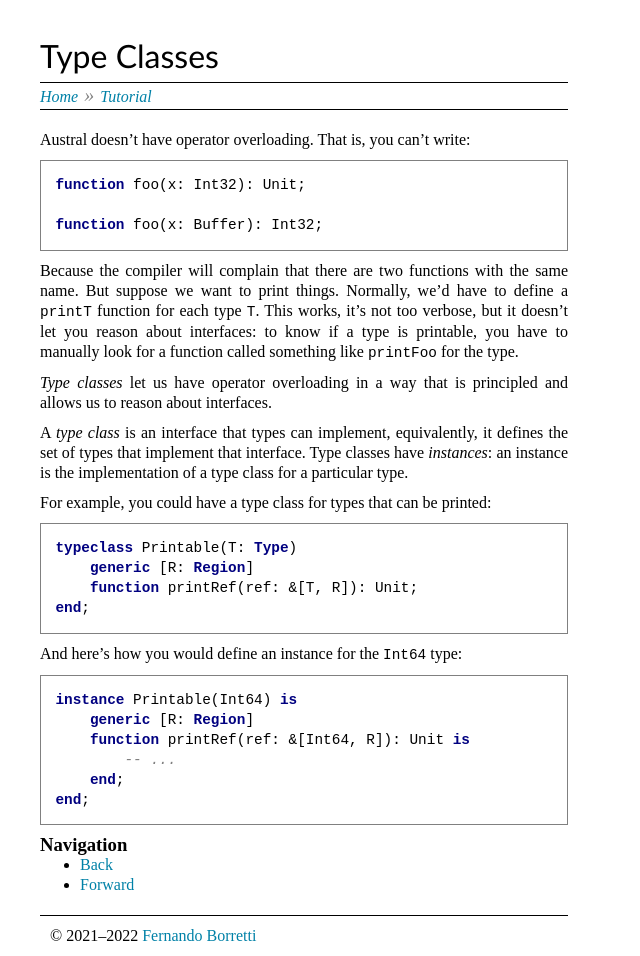
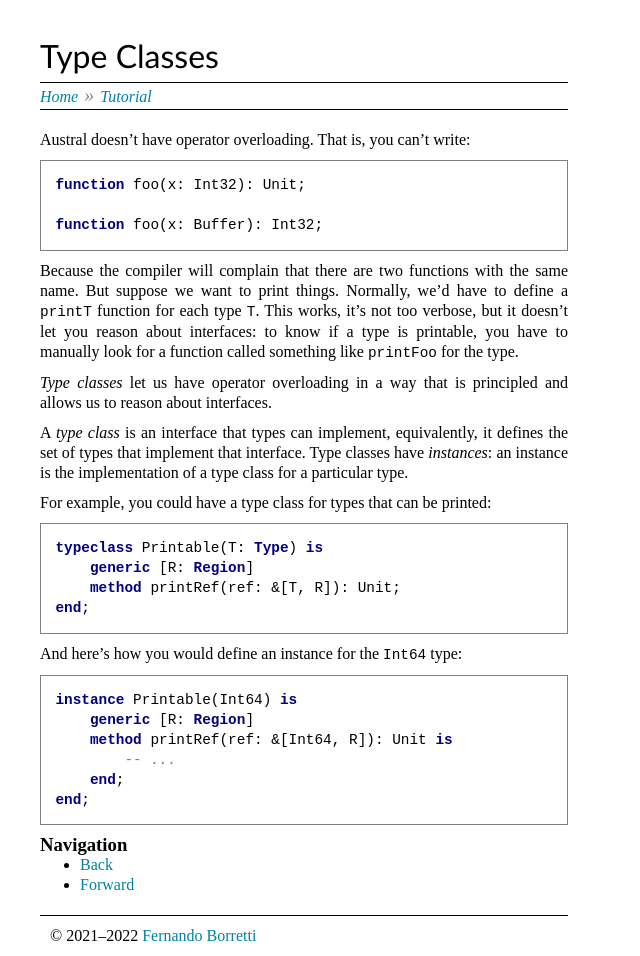
Before and after one commit to austral/austral.github.io, a Jekyll site: the page built from tutorial/type-classes.md, in a window 1280 px wide. Shown: the whole page, without its empty margins (0-640 px from the left). Built offline with Jekyll 4.4.1, drawn with Linux system fonts in a browser that asks for light colours.

Commit message:
Update tutorial/type-classes.md example to v0.1.0

````diff
--- a/tutorial/type-classes.md
+++ b/tutorial/type-classes.md
@@ -28,9 +28,9 @@ type.
 For example, you could have a type class for types that can be printed:
 
 ```austral
-typeclass Printable(T: Type)
+typeclass Printable(T: Type) is
     generic [R: Region]
-    function printRef(ref: &[T, R]): Unit;
+    method printRef(ref: &[T, R]): Unit;
 end;
 ```
 
@@ -39,7 +39,7 @@ And here's how you would define an instance for the `Int64` type:
 ```austral
 instance Printable(Int64) is
     generic [R: Region]
-    function printRef(ref: &[Int64, R]): Unit is
+    method printRef(ref: &[Int64, R]): Unit is
         -- ...
     end;
 end;
````
